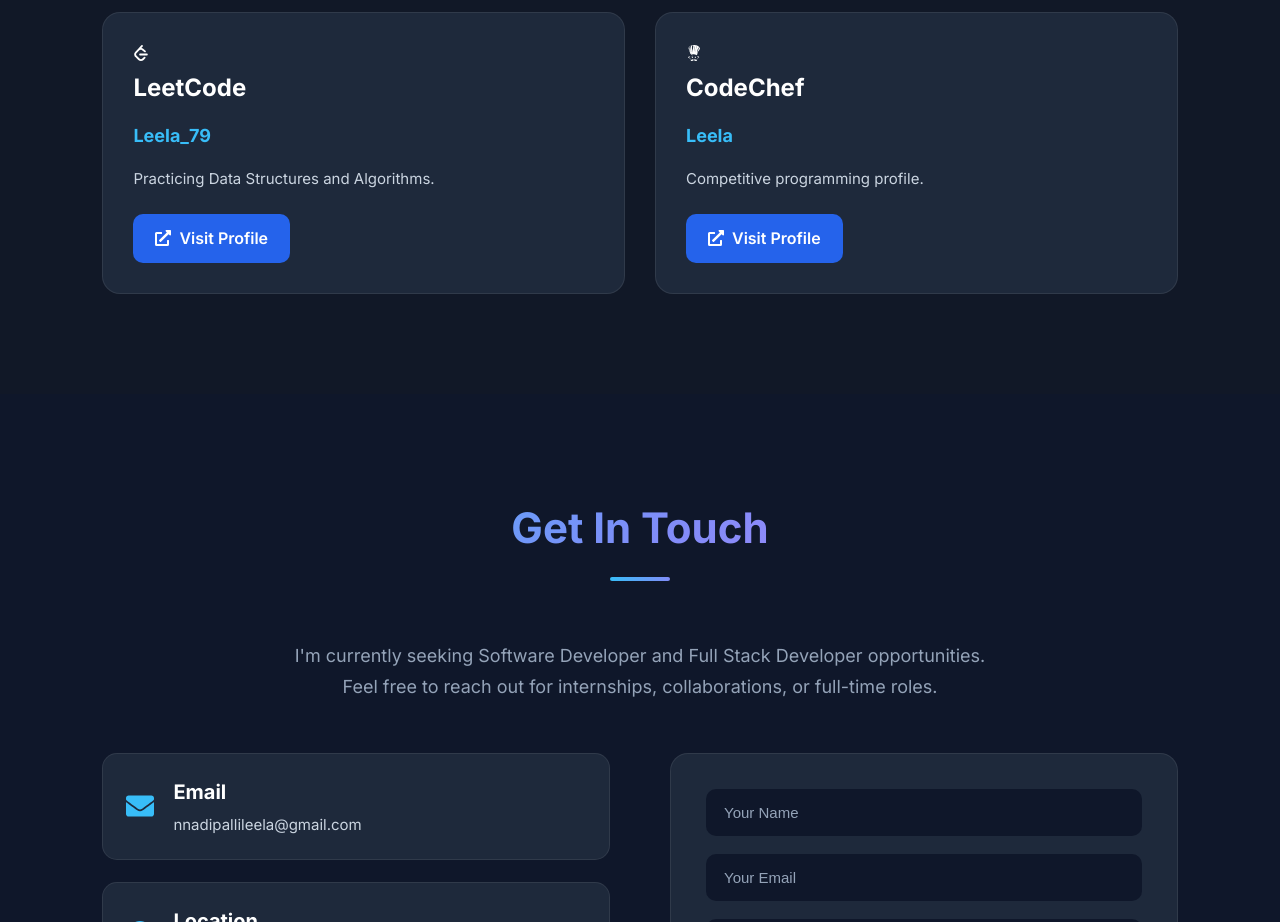
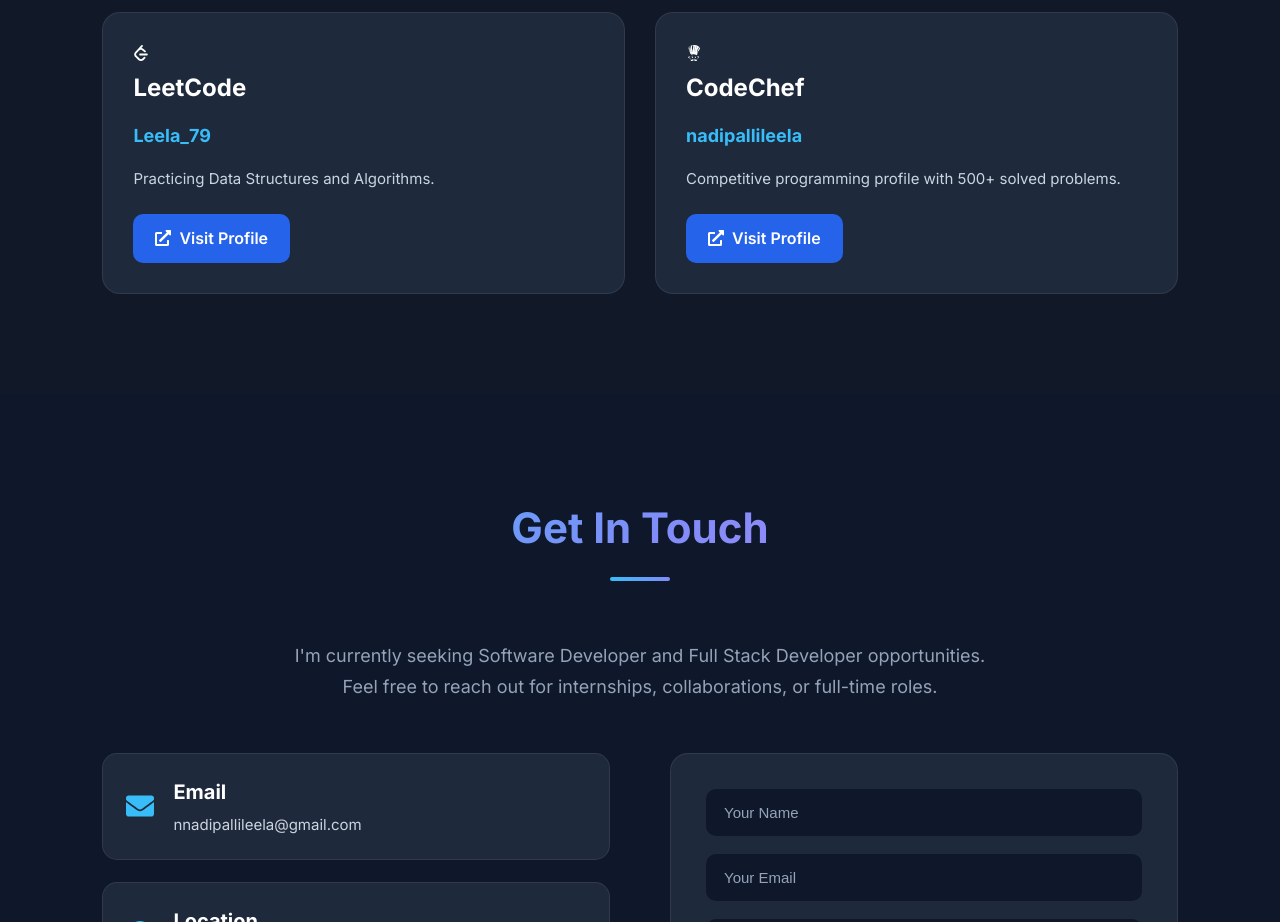
Before and after one commit to Leela78/Portfolio, a React (Vite) app: page / in a window 1280 px wide. Shown: the part 7260-8182 px from the top of the page. Built offline with nearby package versions, Linux system fonts and the light colour scheme.

Commit message:
new update

```diff
--- a/src/data/data.js
+++ b/src/data/data.js
@@ -226,11 +226,11 @@
     link: "https://leetcode.com/u/Leela_79/"
   },
 
-  {
-    id: 4,
-    platform: "CodeChef",
-    username: "Leela",
-    description: "Competitive programming profile.",
-    link: "https://www.codechef.com/users/YOUR_USERNAME"
-  }
+ {
+  id: 4,
+  platform: "CodeChef",
+  username: "nadipallileela",
+  description: "Competitive programming profile with 500+ solved problems.",
+  link: "https://www.codechef.com/users/nadipallileela"
+}
 ];
```
